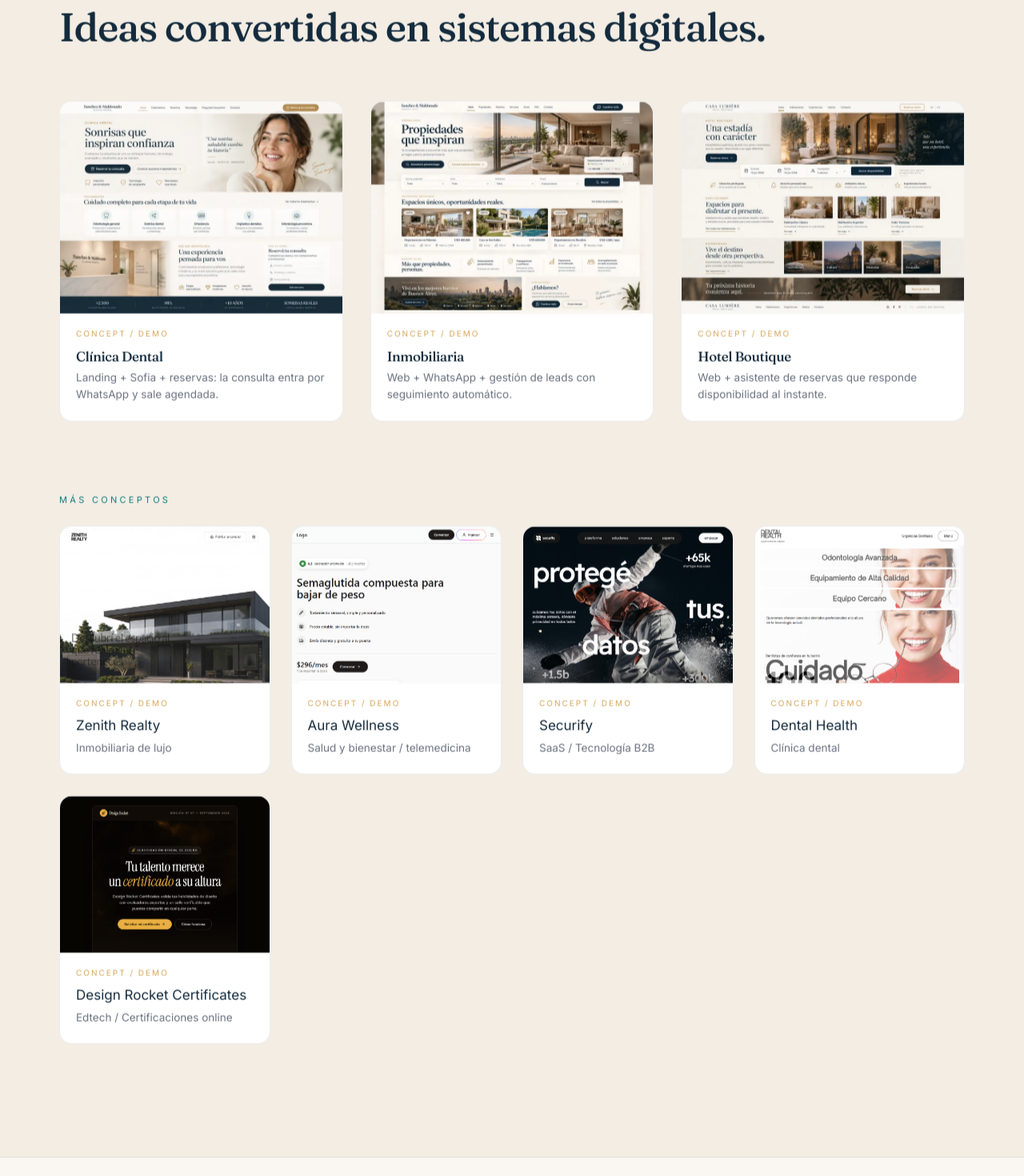
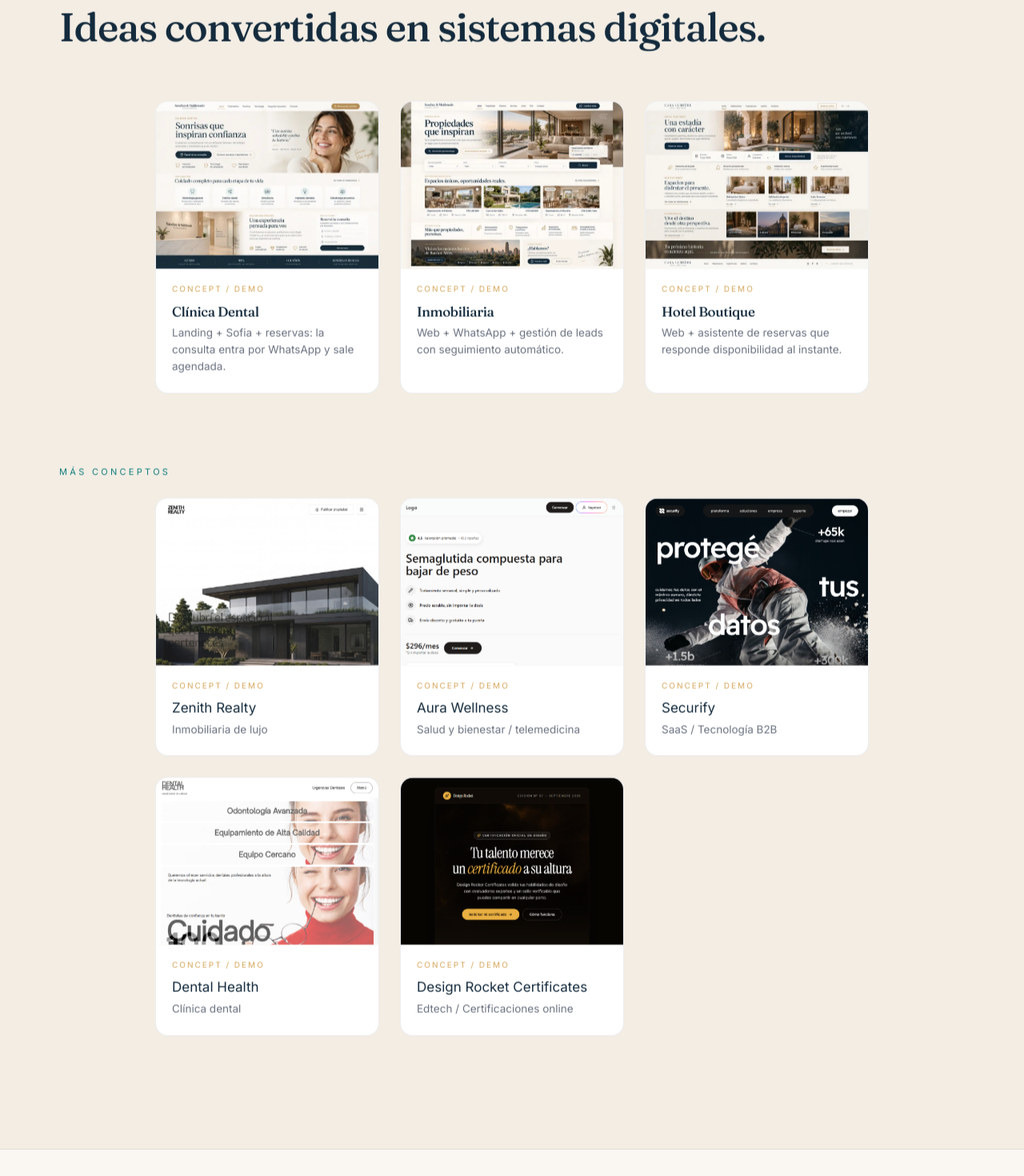
Before and after one commit to Denjm9319/sanchez-maldonado-landing, a React (Vite) app: page / in a window 1280 px wide. Shown: the part 4780-6250 px from the top of the page at 80% size. Built offline with nearby package versions, Linux system fonts and the light colour scheme.

Commit message:
Fix project cards stretching wider than concept cards by capping grid track width

```diff
--- a/src/components/Projects.tsx
+++ b/src/components/Projects.tsx
@@ -117,7 +117,7 @@ export default function Projects() {
         <h2 className="text-[clamp(30px,4.2vw,50px)] leading-[1.12] mb-[clamp(38px,5vw,64px)]">
           Ideas convertidas en sistemas digitales.
         </h2>
-        <div className="grid gap-[clamp(22px,3vw,34px)] [grid-template-columns:repeat(auto-fit,minmax(min(100%,300px),1fr))]">
+        <div className="grid gap-[clamp(18px,2.4vw,26px)] justify-center [grid-template-columns:repeat(auto-fit,minmax(min(100%,240px),280px))]">
           {PROJECTS.map((p) => (
             <article key={p.id} className="bg-white rounded-[16px] overflow-hidden border border-navy/[0.08]">
               <button
@@ -146,7 +146,7 @@ export default function Projects() {
         <p className="text-[11px] tracking-[0.3em] uppercase text-teal mt-[clamp(56px,7vw,90px)] mb-6">
           Más conceptos
         </p>
-        <div className="grid gap-[clamp(18px,2.4vw,26px)] [grid-template-columns:repeat(auto-fit,minmax(min(100%,240px),1fr))]">
+        <div className="grid gap-[clamp(18px,2.4vw,26px)] justify-center [grid-template-columns:repeat(auto-fit,minmax(min(100%,240px),280px))]">
           {CONCEPTS.map((c) => (
             <button
               key={c.id}
```
